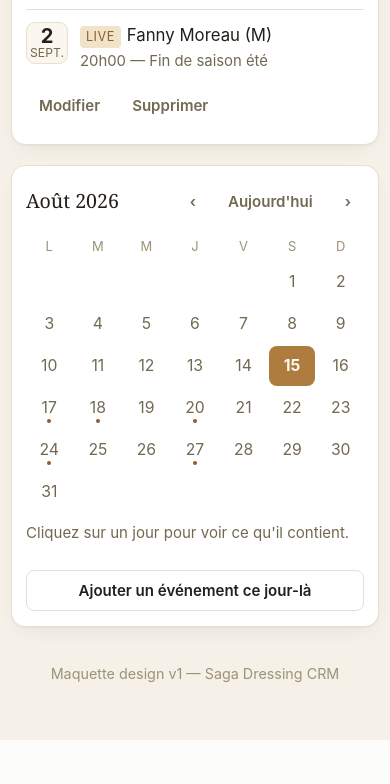
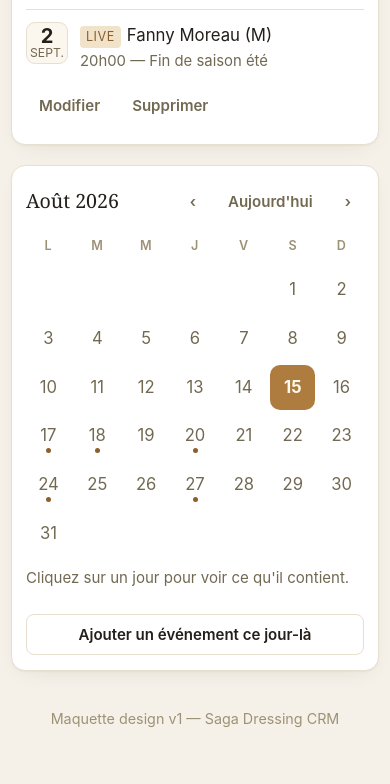
Before and after one commit to yoyo126/sagadressing, a PHP site: page /agenda.html in a window 390 px wide. Shown: the part 1118-1902 px from the top of the page. Before the commit the page ends 1858 px from the top, so only its background shows below. Run offline with PHP 8.4, Linux system fonts and the light colour scheme.

Commit message:
style: calendrier de l'agenda remis en proportion
En corrigeant l'étirement des cases, je l'avais plafonné à 340 px et centré :
il flottait alors au milieu d'un panneau deux fois plus large, avec des cases
minuscules — le défaut inverse.

La colonne de droite est resserrée (300 à 380 px) et le calendrier la remplit,
avec des cases carrées de 44 px plafonnées à 52 px. Il occupe 95 % de la
largeur de son cadre, sur grand écran comme sur téléphone.

Co-Authored-By: Claude Opus 5 <noreply@anthropic.com>

```diff
--- a/agenda.html
+++ b/agenda.html
@@ -37,7 +37,7 @@
         Agenda iCloud non connecté — <a href="parametres.html" style="color:var(--brand-strong);">le configurer dans Paramètres</a>.
       </p>
 
-      <section class="content-grid">
+      <section class="content-grid content-grid-agenda">
         <div class="panel">
           <div class="panel-head">
             <h2 id="listeTitre">À venir</h2>
--- a/nav.js
+++ b/nav.js
@@ -842,9 +842,12 @@ function sagaHorodatage(iso) {
 
 /* ============ Versions du CRM ============
    Historique des évolutions, consultable depuis Paramètres. */
-var SAGA_VERSION = '1.7.2';
+var SAGA_VERSION = '1.7.3';
 
 var SAGA_VERSIONS = [
+  { version: '1.7.3', date: '2026-08-14', titre: 'Calendrier remis en proportion', points: [
+    'Le calendrier remplit son panneau, avec des cases carrées de taille lisible'
+  ]},
   { version: '1.7.2', date: '2026-08-14', titre: 'Appellation « Giveaway » rétablie', points: [
     'Le terme « Giveaway » revient partout : colonne, indicateurs, décompte et libellés'
   ]},
--- a/style.css
+++ b/style.css
@@ -755,9 +755,8 @@ tbody td { padding: 11px 8px; }
    large, elles s'étiraient jusqu'à 80 px et le mois paraissait vide.
    Hauteur fixe et largeur plafonnée pour rester compact et lisible.
    ============================================================ */
-.calendar-mini { max-width: 340px; margin: 0 auto; gap: 2px; }
-.calendar-mini .day { aspect-ratio: auto; height: 40px; }
-.calendar-mini .day.has-event::after { bottom: 5px; }
+.calendar-mini { max-width: none; margin: 0; gap: 4px; }
+.calendar-mini .day.has-event::after { bottom: 6px; }
 
 /* Les deux colonnes gardent une largeur comparable : à 1,7fr contre 1fr,
    le panneau latéral devenait trop étroit et le principal trop vide. */
@@ -973,3 +972,29 @@ body.modale-ouverte { overflow: hidden; }
   padding: 13px 14px; border: 1px solid var(--line); border-radius: 10px;
   background: var(--surface-alt);
 }
+
+/* ============================================================
+   Calendrier mensuel de l'agenda
+   Il remplit désormais son panneau : la colonne est resserrée pour
+   qu'il garde des cases presque carrées, sans s'étirer ni flotter.
+   ============================================================ */
+.content-grid-agenda { grid-template-columns: minmax(0, 1.55fr) minmax(300px, 380px); }
+@media (max-width: 1150px) { .content-grid-agenda { grid-template-columns: 1fr; } }
+
+.calendar-mini { grid-template-columns: repeat(7, 1fr); gap: 4px; }
+.calendar-mini .dow {
+  font-size: 0.72rem; font-weight: 600; letter-spacing: 0.04em;
+  color: var(--ink-faint); text-align: center; padding-bottom: 8px;
+}
+.calendar-mini .day {
+  aspect-ratio: 1 / 1;
+  max-height: 52px;
+  font-size: 0.95rem;
+  border-radius: 10px;
+  transition: background 0.12s ease, color 0.12s ease;
+}
+.calendar-mini .day.has-event::after { width: 5px; height: 5px; }
+
+@media (max-width: 900px) {
+  .calendar-mini .day { max-height: 46px; }
+}
```
